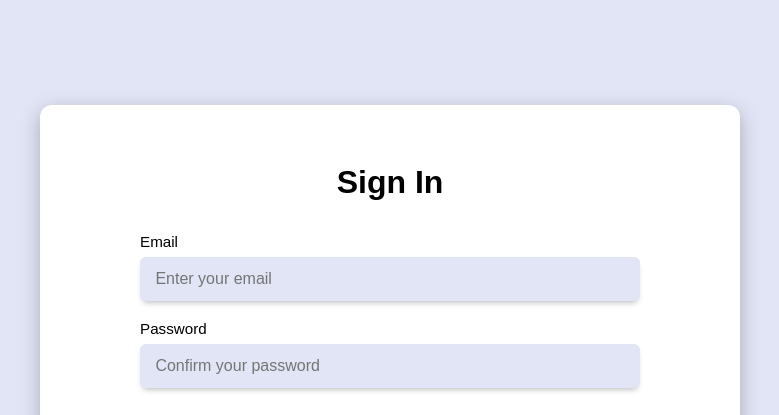
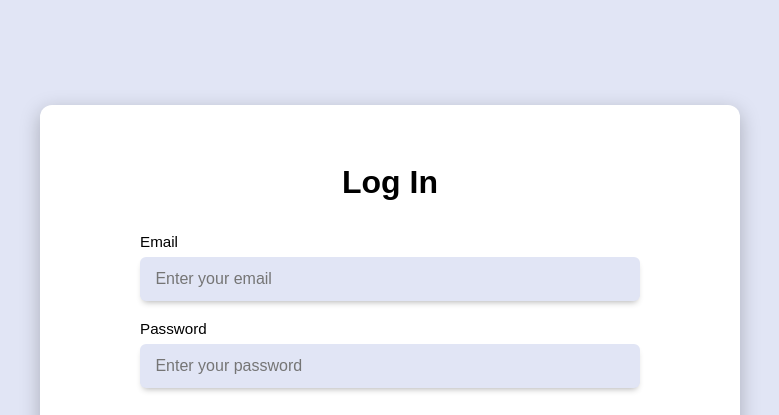
Before and after one commit to 2026-s1-o1a/hf-information-portal, a React (Vite) app: page /login in a window 1280 px wide. Shown: the top 415 px of the page, without its empty margins (250-1029 px from the left). Built offline with nearby package versions, Linux system fonts and the light colour scheme.

Commit message:
Change signin title to login

```diff
--- a/src/pages/Login.tsx
+++ b/src/pages/Login.tsx
@@ -43,7 +43,7 @@ function Login({ setUser }: Props) {
   return (
     <div className={styles.registerContainer}>
       <div className={styles.registerCard}>
-        <h2>Sign In</h2>
+        <h2>Log In</h2>
 
         <div className={styles.registerForm}>
           <div className={styles.formGroup}>
@@ -62,7 +62,7 @@ function Login({ setUser }: Props) {
 
             <input
               type="password"
-              placeholder="Confirm your password"
+              placeholder="Enter your password"
               value={password}
               onChange={e => setPassword(e.target.value)}
             />
```
